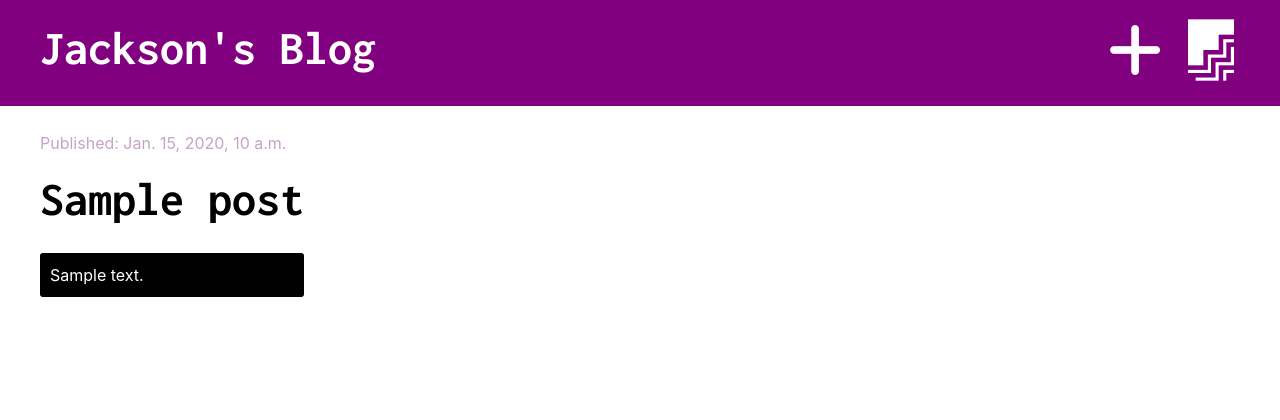
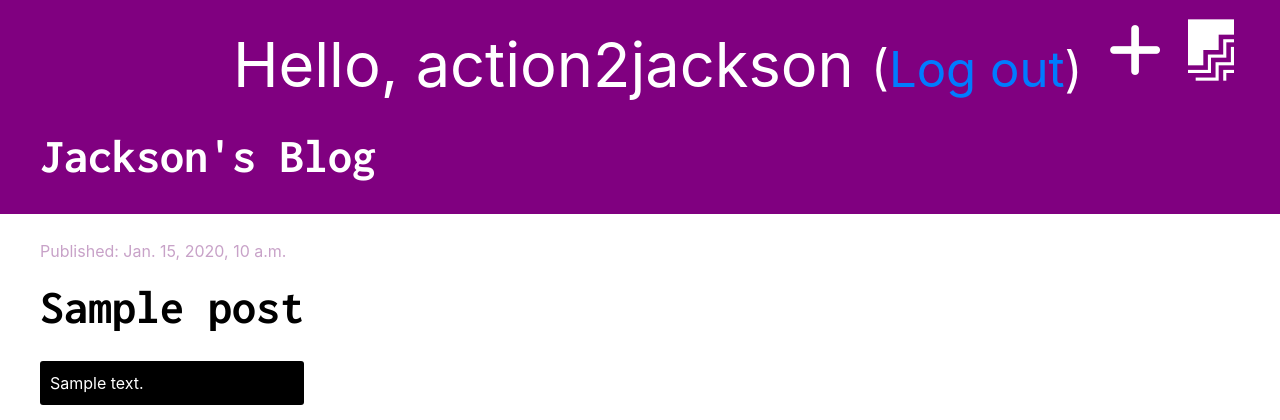
Before and after one commit to action2jackson/django_blog, a Django app: template blog/templates/blog/post_list.html in a window 1280 px wide. Shown: the top 420 px of the page. Run offline with Django 3.2, Linux system fonts and the light colour scheme; a user stored in the database is signed in; the template is opened without the code that fills it: most values are stand-ins (such as "Sample title", 1, 10 or a date in 2020); some libraries are stand-ins or nearby versions.

Commit message:
Add logout functionality

```diff
--- a/blog/templates/blog/base.html
+++ b/blog/templates/blog/base.html
@@ -17,8 +17,13 @@
     {% if user.is_authenticated %}
         <a href="{% url 'post_draft_list' %}"><i class="fab fa-firstdraft" style="color: white; float: right; font-size: 46pt; margin-right: 26px;"></i></a>
         <a href="{% url 'post_new' %}"><i class="fas fa-plus" style="color: white; float: right; font-size: 46pt; margin-right: 26px;"></i></a>
+
+        <p style="color: white; float: right; font-size: 46pt; margin-right: 26px;">Hello, {{ user.username }} <small>(<a
+                href="{% url 'logout' %}">Log out</a>)</small></p>
+
     {% else %}
         <a href="{% url 'login' %}"><i class="fas fa-sign-in-alt fa-2x" style="color: white; float: right; font-size: 46pt; margin-right: 26px;"></i></a>
+
     {% endif %}
     <!-- / takes you home OR {% url "post_list" %} to go back to main page -->
     <h1><a href="{% url 'post_list' %}">Jackson's Blog</a></h1>
--- a/blog/urls.py
+++ b/blog/urls.py
@@ -23,6 +23,4 @@ urlpatterns = [
     path('drafts/', views.post_draft_list, name='post_draft_list'),
 
     path('post/<int:pk>/publish/', views.post_publish, name='post_publish'),
-
-    path('accounts/login/', auth_views.LoginView.as_view(template_name="registration/login.html"), name='login'),
 ]
--- a/mysite/settings.py
+++ b/mysite/settings.py
@@ -29,6 +29,7 @@ ALLOWED_HOSTS = []
 
 # Once you login you get transferred to the home page
 LOGIN_REDIRECT_URL = 'post_list'
+LOGOUT_REDIRECT_URL = 'post_list'
 
 # Application definition
 
```
Also changed, not shown: mysite/urls.py (+7 -1 lines), db.sqlite3.
